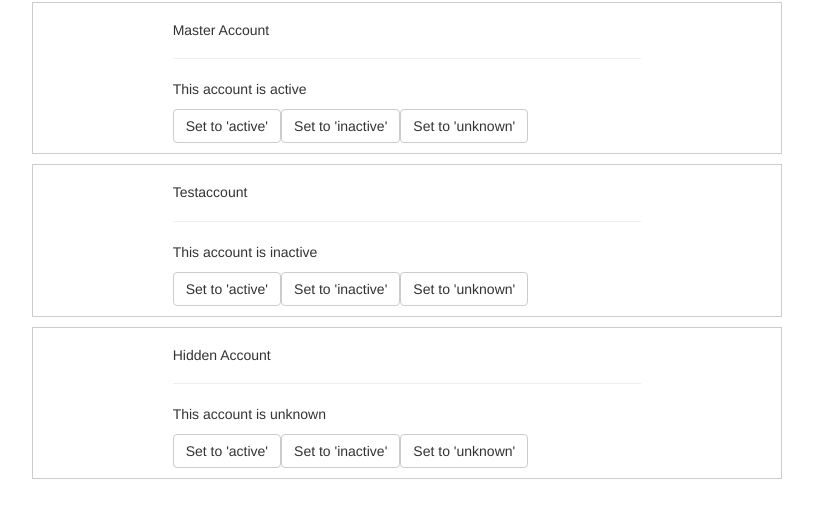
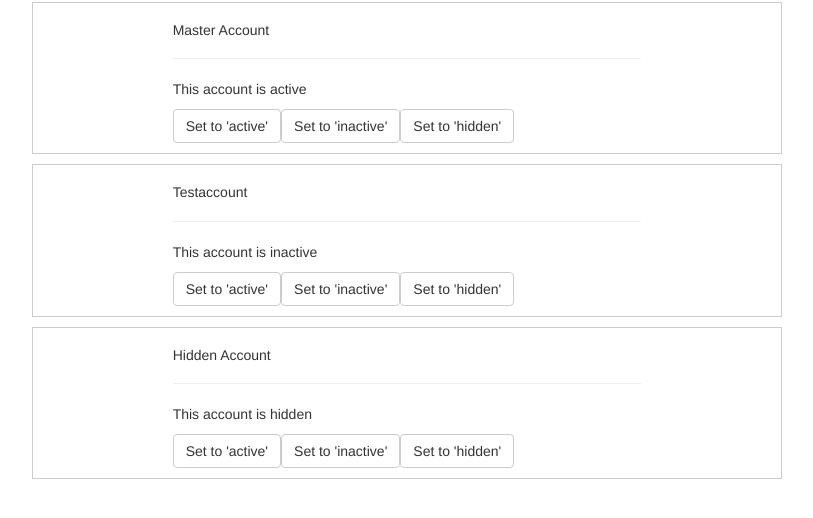
Before and after one commit to ArielPrez/services-start, an Angular app: page / in a window 1280 px wide. Shown: the part 226-744 px from the top of the page, without its empty margins (233-1046 px from the left). Built offline with nearby package versions, Linux system fonts and the light colour scheme.

Commit message:
The use of Services for Cross-Component Communication

```diff
--- a/src/app/account/account.component.html
+++ b/src/app/account/account.component.html
@@ -5,6 +5,6 @@
     <p>This account is {{ accComp.status }}</p>
     <button class="btn btn-default" (click)="onSetTo('active')">Set to 'active'</button>
     <button class="btn btn-default" (click)="onSetTo('inactive')">Set to 'inactive'</button>
-    <button class="btn btn-default" (click)="onSetTo('unknown')">Set to 'unknown'</button>
+    <button class="btn btn-default" (click)="onSetTo('hidden')">Set to 'hidden'</button>
   </div>
 </div>
--- a/src/app/account/account.component.ts
+++ b/src/app/account/account.component.ts
@@ -16,6 +16,7 @@ export class AccountComponent {
 
   onSetTo(status: string) {
     this.accountsService.updateStatus(this.id, status);
+    this.accountsService.statusUpdated.emit(status);
     // this.loggingService.logStatusChange(status);
   }
 }
--- a/src/app/app.component.html
+++ b/src/app/app.component.html
@@ -2,10 +2,6 @@
   <div class="row">
     <div class="col-xs-12 col-md-8 col-md-offset-2">
       <app-new-account></app-new-account>
-
-      <!-- <app-account></app-account> -->
-
-      <!-- <app-new-account (accountAdded)="onAccountAdded($event)"></app-new-account> -->
       <hr>
       <app-account
         *ngFor="let acc of account; let i = index"
--- a/src/app/new-account/new-account.component.ts
+++ b/src/app/new-account/new-account.component.ts
@@ -1,6 +1,7 @@
 import { Component} from '@angular/core';
 import { LoggingService } from '../services/logging.service';
 import { AccountsService } from '../services/accounts.service';
+import { stringify } from 'querystring';
 
 @Component({
   selector: 'app-new-account',
@@ -8,12 +9,20 @@ import { AccountsService } from '../services/accounts.service';
   styleUrls: ['./new-account.component.css'],
 })
 export class NewAccountComponent {
-
   constructor(private loggingService: LoggingService,
               private accountsService: AccountsService){}
 
   onCreateAccount(accountName: string, accountStatus: string) {
     this.accountsService.addAccount(accountName, accountStatus);
     // this.loggingService.logStatusChange(accountStatus);
+
+    // This codes doesn't make any changes it simply try to demonstrate:
+    // The use of Services for Cross-Component Communication.
+    console.log(this.accountsService.statusUpdated.on(
+      status, (status: string) => alert('New status: ' + status)));
+      // This code actually goes in the constructor, but doesn't work either.
+      // this.accountsService.statusUpdated.subscribe(
+      //   (status: string) => alert('New status: ' + status));
+
   }
 }
--- a/src/app/services/accounts.service.ts
+++ b/src/app/services/accounts.service.ts
@@ -1,9 +1,10 @@
 import { Injectable } from '@angular/core';
+import { EventEmitter } from 'events';
 import { LoggingService } from './logging.service';
 
 @Injectable()
 export class AccountsService{
-    accounts = [
+      accounts = [
         {
           name: 'Master Account',
           status: 'active'
@@ -14,9 +15,11 @@ export class AccountsService{
         },
         {
           name: 'Hidden Account',
-          status: 'unknown'
+          status: 'hidden'
         }
       ];
+      statusUpdated = new EventEmitter();
+
       constructor(private loggingService: LoggingService){}
 
       addAccount(name: string, status: string ){
--- a/src/app/services/logging.service.ts
+++ b/src/app/services/logging.service.ts
@@ -1,3 +1,6 @@
+import { Injectable } from '@angular/core';
+
+@Injectable()
 export class LoggingService {
     logStatusChange(status: string){
         console.log('A server status changed, new status: ' + status);
```
